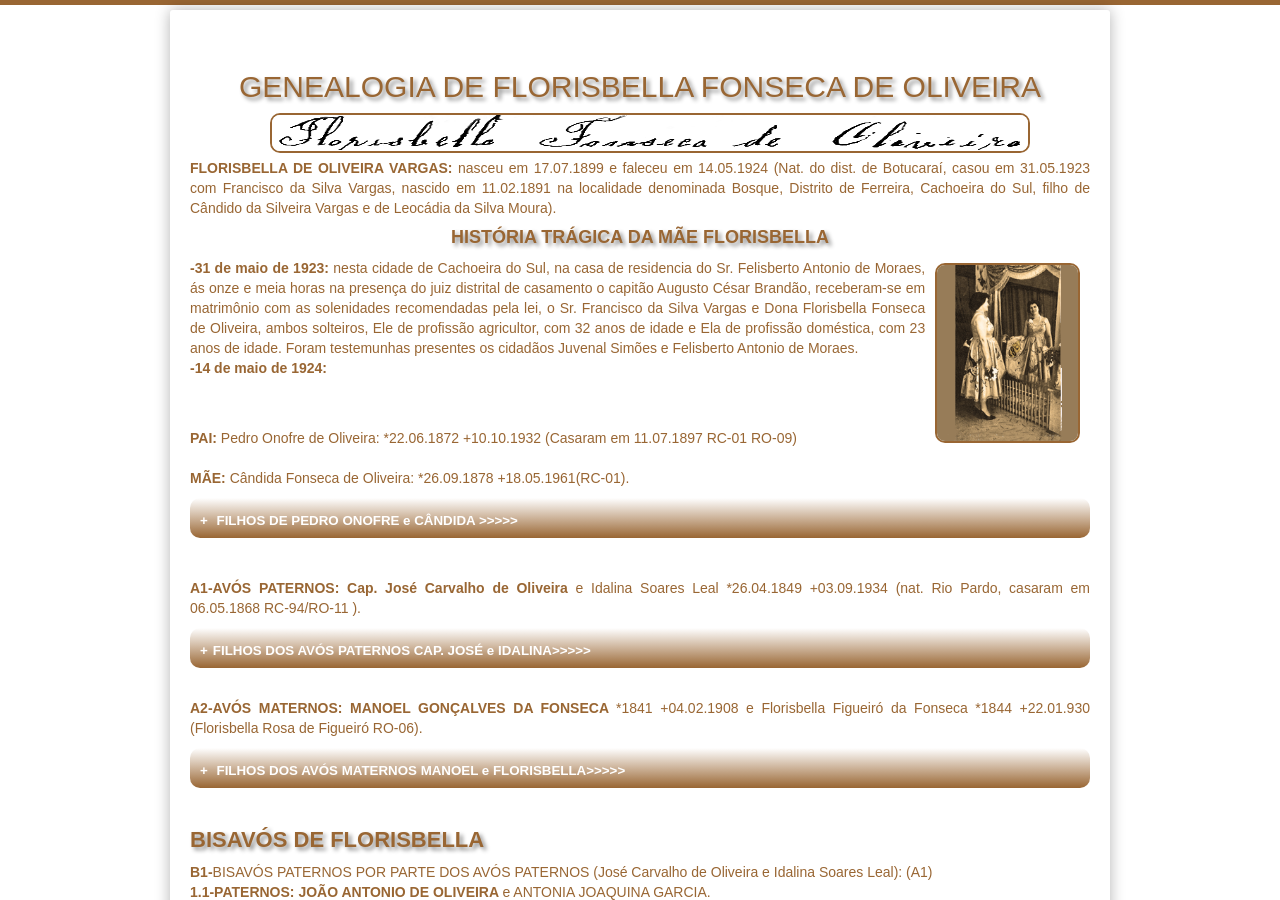
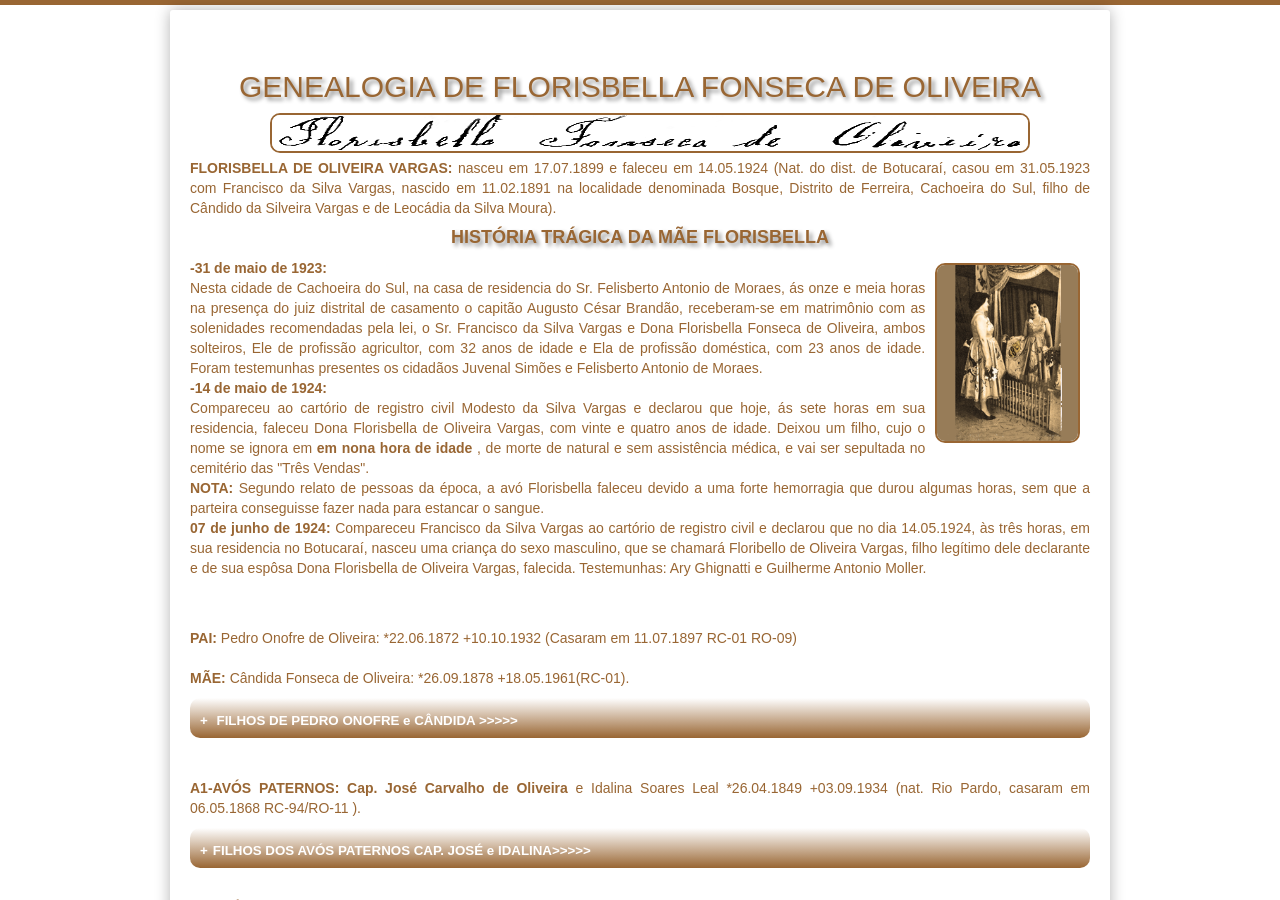
Before and after one commit to claudiovargas1955/claudiovargas1955.github.io, a Jekyll site: the page built from _pages/arvore-genealogica-de-costados-de-florisbella.html, in a window 1280 px wide and 900 px high, scrolled down 289 px. Built offline with Jekyll 4.4.1, drawn with Linux system fonts in a browser that asks for light colours; some web fonts are replaced.

Commit message:
Update arvore-genealogica-de-costados-de-florisbella.html

```diff
--- a/_pages/arvore-genealogica-de-costados-de-florisbella.html
+++ b/_pages/arvore-genealogica-de-costados-de-florisbella.html
@@ -72,12 +72,23 @@ com Francisco da Silva Vargas, nascido em 11.02.1891 na localidade denominada Bo
 Cândido da Silveira Vargas e de Leocádia da Silva Moura). <br>
 <h5>HISTÓRIA TRÁGICA DA MÃE FLORISBELLA</h5>
 <img class="esq" style="float:right"; src="/images/145205640015.png" height="180px" title="Marina Madrinha de Florisbelo";/>
-<p><b>-31 de maio de 1923:</b> nesta cidade de Cachoeira do Sul, na casa de residencia do Sr. Felisberto
-Antonio de Moraes, ás onze e meia horas na presença do juiz distrital de casamento o capitão Augusto César Brandão, receberam-se em
-matrimônio com as solenidades recomendadas pela lei, o Sr. Francisco da Silva Vargas e Dona Florisbella Fonseca de Oliveira, ambos
-solteiros, Ele de profissão agricultor, com 32 anos de idade e Ela de profissão doméstica, com 23 anos de idade. Foram testemunhas
-presentes os cidadãos Juvenal Simões e Felisberto Antonio de Moraes.<br>
-<b>-14 de maio de 1924: </b>
+<p><b>-31 de maio de 1923:</b><br>
+Nesta cidade de Cachoeira do Sul, na casa de residencia do Sr. Felisberto Antonio de Moraes, ás onze e meia horas na presença do juiz
+distrital de casamento o capitão Augusto César Brandão, receberam-se em matrimônio com as solenidades recomendadas pela lei, o Sr.
+Francisco da Silva Vargas e Dona Florisbella Fonseca de Oliveira, ambos solteiros, Ele de profissão agricultor, com 32 anos de idade
+e Ela de profissão doméstica, com 23 anos de idade. Foram testemunhas presentes os cidadãos Juvenal Simões e Felisberto Antonio de
+Moraes.<br>
+<b>-14 de maio de 1924: </b><br>
+Compareceu ao  cartório de registro civil Modesto da Silva Vargas e declarou que hoje, <b></b>ás sete horas</b> em sua residencia,
+faleceu Dona Florisbella de Oliveira Vargas, com vinte e quatro anos de idade. Deixou um filho, cujo o nome se ignora em <b>em nona
+hora de idade </b>, de morte de natural e sem assistência médica, e vai ser sepultada no cemitério das "Três Vendas". <br>
+<b>NOTA:</b> Segundo relato de pessoas da época, a avó Florisbella faleceu devido a uma forte hemorragia que durou algumas horas, sem
+que a parteira conseguisse fazer nada para estancar o sangue.<br>
+
+<b>07 de junho de 1924: </b> Compareceu Francisco da Silva Vargas ao cartório de registro civil e declarou que no dia 14.05.1924,
+<b></b>às três horas</b>, em sua residencia no Botucaraí, nasceu uma criança do sexo masculino, que se chamará Floribello de Oliveira
+Vargas, filho legítimo dele declarante e de sua espôsa Dona Florisbella de Oliveira Vargas, falecida. Testemunhas: Ary Ghignatti e
+Guilherme Antonio Moller.
 
 <br> <br><br>
 <p><b>PAI: </b>Pedro Onofre de Oliveira: *22.06.1872 +10.10.1932 (Casaram em 11.07.1897 RC-01 RO-09) <br/> <br/>
```
